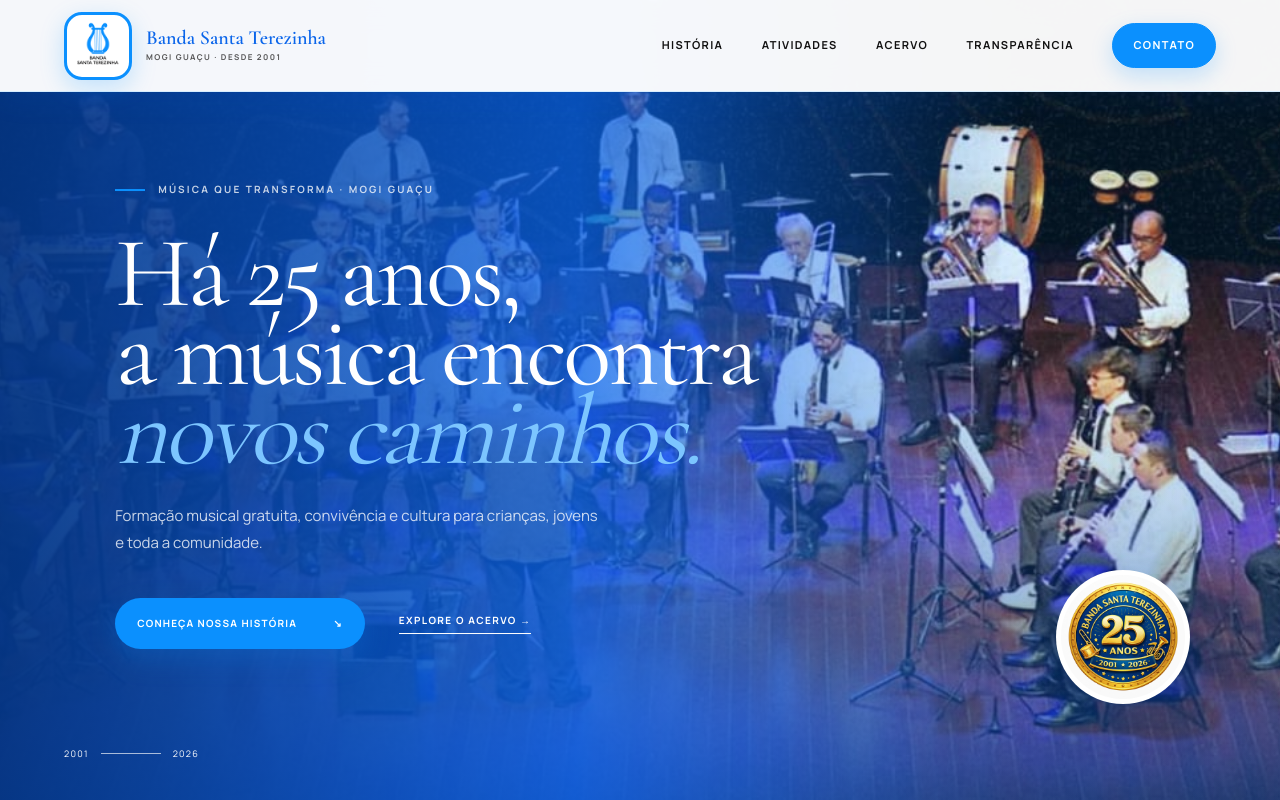
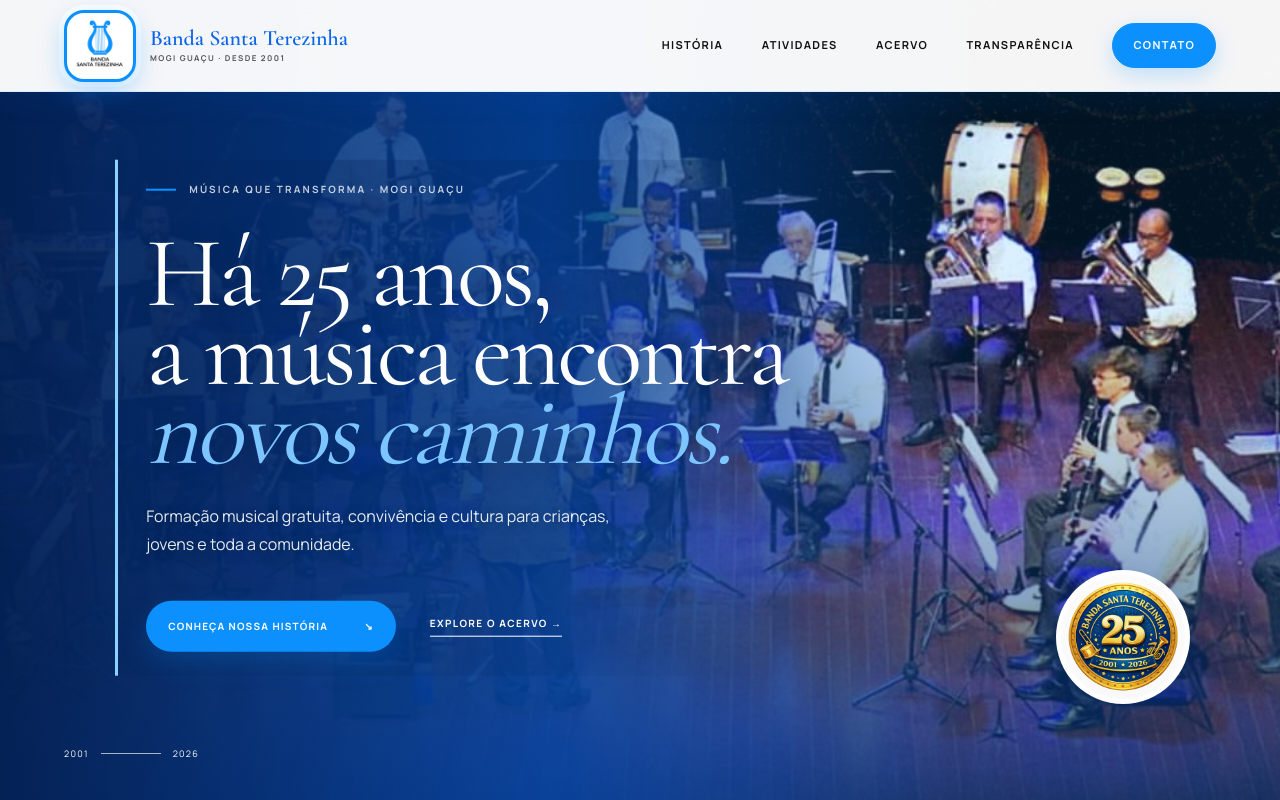
Before and after one commit to bqbdev/banda-santa-terezinha, a Next.js app: page / in a window 1280 px wide. Shown: the top 800 px of the page. Built offline with nearby package versions, Linux system fonts and the light colour scheme.

Commit message:
Melhorias visuais no site: banner e logos em destaque, cards de atividades aprimorados, maior contraste na seção de contato, inclusão da BQ Systems no rodapé e atualização da pasta docs

```diff
--- a/app/globals.css
+++ b/app/globals.css
@@ -164,6 +164,14 @@
 .contact h2 { font-size: clamp(62px, 6vw, 94px); line-height: .87; margin: 60px 0 34px; }
 .contact-copy > p { color: rgba(255,255,255,.62); font-size: 13px; line-height: 1.8; max-width: 430px; }
 .contact-copy .button { margin-top: 30px; }
+.contact h2 em {
+  background: var(--cor-branca);
+  border-radius: 10px;
+  box-decoration-break: clone;
+  color: var(--cor-azul-escuro);
+  padding: 0 .12em .08em;
+  -webkit-box-decoration-break: clone;
+}
 .contact-details { border-left: 1px solid rgba(255,255,255,.2); padding-left: clamp(35px, 6vw, 85px); }
 .contact-details > div { border-bottom: 1px solid rgba(255,255,255,.18); display: flex; flex-direction: column; padding: 24px 0; }
 .contact-details small { color: var(--gold); font-size: 8px; font-weight: 700; letter-spacing: .16em; margin-bottom: 10px; text-transform: uppercase; }
@@ -214,14 +222,14 @@
 .brand img {
   background: var(--cor-branca);
   border: 3px solid var(--cor-primaria);
-  border-radius: 18px;
-  box-shadow: 0 8px 24px rgba(11, 144, 254, .22);
-  height: 68px;
+  border-radius: 20px;
+  box-shadow: 0 9px 26px rgba(11, 144, 254, .3), 0 0 0 5px rgba(255,255,255,.95);
+  height: 72px;
   object-fit: contain;
-  padding: 5px;
-  width: 68px;
+  padding: 4px;
+  width: 72px;
 }
-.brand b { color: var(--cor-azul-escuro); }
+.brand b { color: var(--cor-azul-escuro); font-size: 22px; }
 .brand small { color: var(--cor-cinza); }
 nav a {
   color: var(--cor-texto);
@@ -258,8 +266,27 @@
 
 .hero-overlay {
   background:
-    linear-gradient(90deg, rgba(4, 54, 133, .94) 0%, rgba(10, 101, 234, .78) 45%, rgba(11, 144, 254, .12) 80%),
-    linear-gradient(0deg, rgba(4, 54, 133, .58), transparent 52%);
+    linear-gradient(90deg, rgba(3, 33, 85, .96) 0%, rgba(4, 70, 164, .84) 43%, rgba(11, 144, 254, .14) 78%),
+    linear-gradient(0deg, rgba(3, 33, 85, .7), transparent 58%);
+}
+.hero-image {
+  filter: saturate(1.08) contrast(1.06);
+  object-position: center 28%;
+  transform: scale(1.012);
+}
+.hero-content {
+  background: linear-gradient(110deg, rgba(3, 36, 92, .38), rgba(3, 36, 92, 0));
+  border-left: 3px solid #8DD1FF;
+  max-width: 820px;
+  padding: 22px 28px 24px;
+}
+.hero-copy {
+  color: rgba(255,255,255,.9);
+  font-size: 16px;
+  text-shadow: 0 2px 16px rgba(0,0,0,.28);
+}
+.hero h1 {
+  text-shadow: 0 3px 28px rgba(0,0,0,.28);
 }
 .eyebrow { color: var(--cor-azul-escuro); }
 .eyebrow::before { background: var(--cor-primaria); height: 2px; }
@@ -324,17 +351,40 @@
   background: var(--cor-branca);
   border: 1px solid rgba(255, 255, 255, .35);
   border-radius: 20px;
-  box-shadow: 0 12px 30px rgba(4, 54, 133, .18);
+  box-shadow: 0 16px 36px rgba(3, 36, 92, .24);
   color: var(--cor-texto);
+  overflow: hidden;
+  padding: 34px;
   transition: box-shadow .28s ease, transform .28s ease;
+}
+.activity-card::before {
+  background: linear-gradient(90deg, var(--cor-secundaria), var(--cor-primaria));
+  content: "";
+  height: 5px;
+  left: 0;
+  position: absolute;
+  right: 0;
+  top: 0;
 }
 .activity-card:hover {
   box-shadow: var(--sombra-elevada);
   transform: translateY(-6px);
 }
-.activity-card > span { color: var(--cor-primaria); }
-.activity-card .activity-icon { color: var(--cor-primaria); }
-.activity-card p { color: var(--cor-cinza); }
+.activity-card > span { color: var(--cor-azul-escuro); font-weight: 700; }
+.activity-card .activity-icon {
+  align-items: center;
+  background: var(--cor-fundo-claro);
+  border: 1px solid var(--cor-borda);
+  border-radius: 50%;
+  color: var(--cor-primaria);
+  display: flex;
+  height: 64px;
+  justify-content: center;
+  margin-top: 28px;
+  width: 64px;
+}
+.activity-card h3 { color: var(--cor-azul-escuro); font-size: 29px; }
+.activity-card p { color: #424A55; font-size: 12px; line-height: 1.75; }
 
 .archive {
   background: linear-gradient(180deg, #EAF6FF 0%, var(--cor-fundo-claro) 100%);
@@ -422,6 +472,30 @@
 .footer-brand small { color: var(--cor-cinza); }
 footer p, footer > a { color: rgba(255,255,255,.78); }
 footer > a:hover { color: var(--cor-secundaria); }
+.footer-credit {
+  align-items: center;
+  border: 0;
+  display: flex;
+  flex-direction: column;
+  gap: 5px;
+  padding: 0;
+}
+.footer-credit span {
+  color: rgba(255,255,255,.68);
+  font-size: 7px;
+  font-weight: 700;
+  letter-spacing: .14em;
+  text-transform: uppercase;
+}
+.footer-credit img {
+  background: white;
+  border-radius: 8px;
+  height: 36px;
+  max-width: 120px;
+  object-fit: contain;
+  padding: 4px 8px;
+  width: auto;
+}
 
 .gallery-modal { background: rgba(4, 54, 133, .98); }
 .modal-close,
@@ -449,11 +523,13 @@
 @media (max-width: 980px) {
   .site-header { height: 78px; padding: 0 22px; }
   .brand img { height: 48px; width: 48px; }
+  .brand b { font-size: 17px; }
   nav { background: var(--cor-branca); border-bottom: 1px solid var(--cor-borda); box-shadow: var(--sombra-suave); display: none; flex-direction: column; left: 0; padding: 35px; position: absolute; right: 0; top: 78px; }
   nav.nav-open { display: flex; }
   .menu-button { background: transparent; border: 0; display: flex; flex-direction: column; gap: 7px; padding: 10px 0 10px 10px; }
   .menu-button span { background: var(--cor-azul-escuro); display: block; height: 2px; width: 25px; }
   .hero { min-height: 720px; padding-top: 78px; }
+  .hero-content { border-left-width: 2px; padding: 18px 20px; }
   .anniversary-seal { height: 95px; right: 5%; width: 95px; }
   .intro { gap: 45px; grid-template-columns: 1fr; }
   .history { grid-template-columns: 1fr; }
--- a/app/page.tsx
+++ b/app/page.tsx
@@ -417,6 +417,10 @@
           <div><strong>Banda Santa Terezinha</strong><small>Associação Musical · Mogi Guaçu</small></div>
         </div>
         <p>© 2026 Banda Santa Terezinha. Música, educação e transformação social.</p>
+        <a className="footer-credit" href="https://bqsystems.com.br" target="_blank" rel="noreferrer" aria-label="Site desenvolvido por BQ Systems">
+          <span>Desenvolvido por</span>
+          <img src={media("logobq.png")} alt="BQ Systems" />
+        </a>
         <a href="#inicio">Voltar ao topo ↑</a>
       </footer>
 
```
Also changed, not shown: public/midias/logobq.png (added), 5 other files (tests, documents, lock files or other folders).
